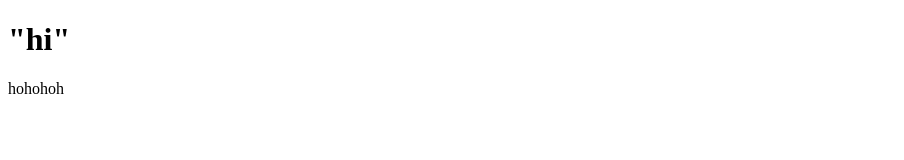
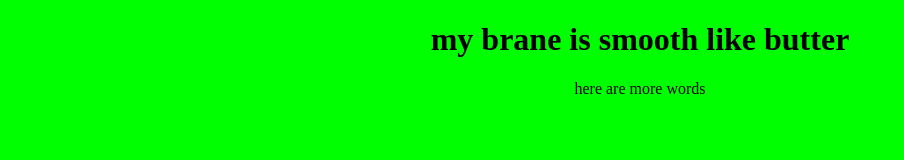
Before and after one commit to thinking-emoji/hmmm, a plain HTML site: page index.html in a window 1280 px wide. Shown: the whole page, without its empty margins (0-904 px from the left). Drawn offline with Linux system fonts and the light colour scheme.

Commit message:
added css

```diff
--- a/index.html
+++ b/index.html
@@ -6,16 +6,18 @@
         <meta name="viewport" content="width=device-width, initial-scale=1.0">
 
         <title>
-            Document
+            These are the words on the tab
         </title>
+
+        <link rel = "stylesheet" href = "styles.css">
 
     </head>
 
     <body>
-        <h1>"hi"</h1>
+        <h1>my brane is smooth like butter</h1>
 
         <p>
-            hohohoh
+            here are more words
         </p>
     </body>
 </html>
--- /dev/null
+++ b/styles.css
@@ -0,0 +1,7 @@
+body {
+    margin: 0;
+
+    background: lime;
+
+    text-align: center;
+}
```
